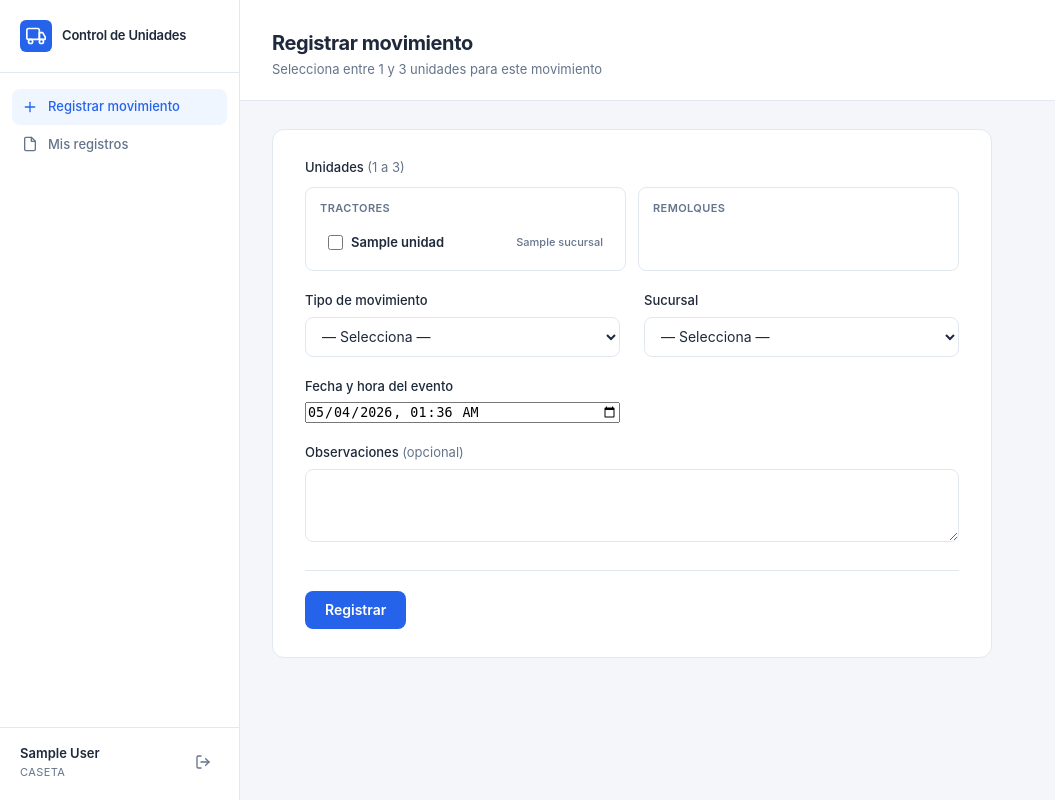
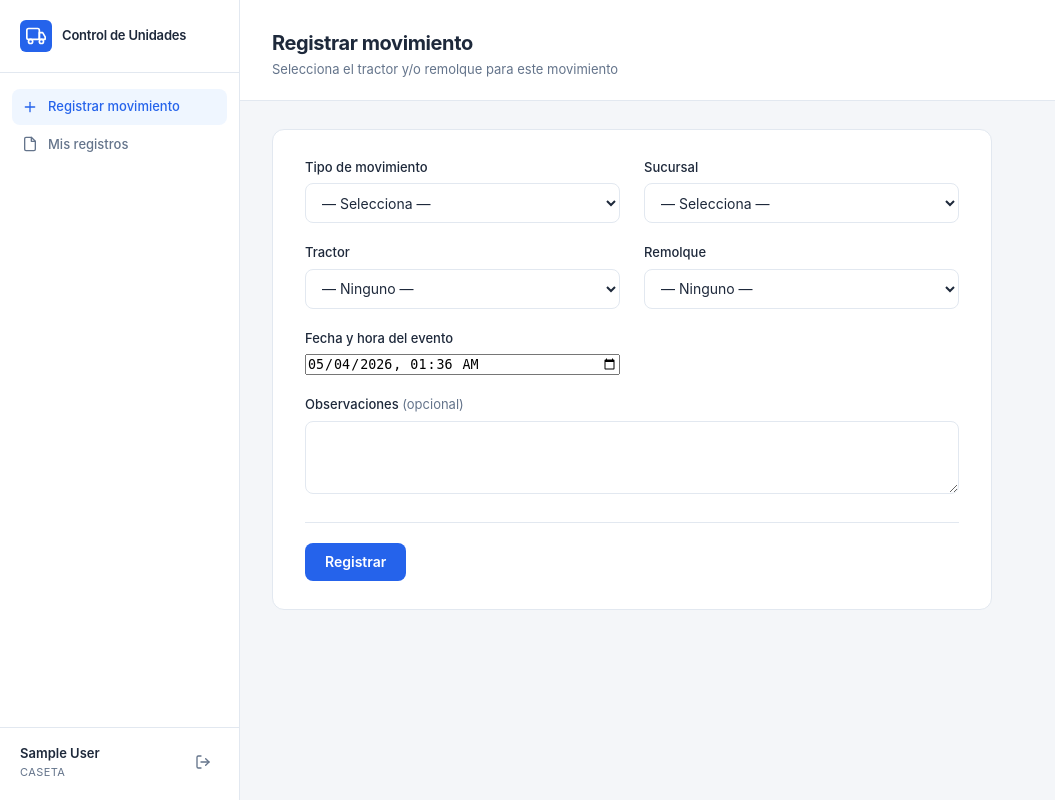
Before and after one commit to miguelmurillo17/control-unidades, a Django app: page /movimientos/registrar/ in a window 1280 px wide. Shown: the whole page, without its empty margins (0-1055 px from the left). Run offline with Django 5.2, Linux system fonts and the light colour scheme; a user stored in the database is signed in; tables that the repository leaves empty hold one stand-in row (values such as "Sample post").

Commit message:
Add movement registration feature with tractor and trailer selection; implement 'mis registros' view for user movements and update dashboard statistics

```diff
--- a/logistica/forms.py
+++ b/logistica/forms.py
@@ -13,10 +13,17 @@ TIPO_CHOICES_CASETA = [
 
 
 class MovimientoForm(forms.Form):
-    unidades = forms.ModelMultipleChoiceField(
-        queryset=Unidad.objects.filter(activo=True).order_by("tipo", "numero_economico"),
-        widget=forms.CheckboxSelectMultiple,
-        label="Unidades",
+    tractor = forms.ModelChoiceField(
+        queryset=Unidad.objects.filter(activo=True, tipo="TRACTOR").order_by("numero_economico"),
+        required=False,
+        empty_label="— Ninguno —",
+        label="Tractor",
+    )
+    remolque = forms.ModelChoiceField(
+        queryset=Unidad.objects.filter(activo=True, tipo="REMOLQUE").order_by("numero_economico"),
+        required=False,
+        empty_label="— Ninguno —",
+        label="Remolque",
     )
     tipo = forms.ChoiceField(choices=TIPO_CHOICES_CASETA, label="Tipo de movimiento")
     sucursal = forms.ModelChoiceField(
@@ -41,10 +48,12 @@ class MovimientoForm(forms.Form):
             now = timezone.localtime(timezone.now())
             self.fields["fecha_hora_evento"].initial = now.strftime("%Y-%m-%dT%H:%M")
 
-    def clean_unidades(self):
-        unidades = self.cleaned_data.get("unidades")
+    def clean(self):
+        cleaned = super().clean()
+        tractor  = cleaned.get("tractor")
+        remolque = cleaned.get("remolque")
+        unidades = [u for u in [tractor, remolque] if u]
         if not unidades:
-            raise forms.ValidationError("Selecciona al menos una unidad.")
-        if len(unidades) > 3:
-            raise forms.ValidationError("No puedes registrar más de 3 unidades por movimiento.")
-        return unidades
+            raise forms.ValidationError("Selecciona al menos un tractor o remolque.")
+        cleaned["unidades"] = unidades
+        return cleaned
--- a/logistica/models.py
+++ b/logistica/models.py
@@ -54,7 +54,7 @@ class Movimiento(models.Model):
 
 class UnidadMovimiento(models.Model):
     movimiento = models.ForeignKey(Movimiento, on_delete=models.CASCADE, related_name="unidad_movimientos")
-    unidad     = models.ForeignKey(Unidad,     on_delete=models.PROTECT,  related_name="unidad_movimientos")
+    unidad     = models.ForeignKey(Unidad,     on_delete=models.PROTECT,  related_name="movimientos")
 
     class Meta:
         unique_together = [("movimiento", "unidad")]
--- a/logistica/urls.py
+++ b/logistica/urls.py
@@ -10,6 +10,7 @@ from .views import (
     UnidadUpdateView,
     UnidadDeleteView,
     registrar_movimiento,
+    mis_registros,
 )
 
 sucursales_urls = ([
@@ -30,4 +31,5 @@ urlpatterns = [
     path("sucursales/", include(sucursales_urls)),
     path("unidades/", include(unidades_urls)),
     path("movimientos/registrar/", registrar_movimiento, name="registrar_movimiento"),
+    path("movimientos/mis-registros/", mis_registros, name="mis_registros"),
 ]
--- a/logistica/views.py
+++ b/logistica/views.py
@@ -5,7 +5,7 @@ from django.urls import reverse_lazy
 from django.views.generic import ListView, CreateView, UpdateView, DeleteView
 
 from .forms import MovimientoForm
-from .models import Sucursal, Unidad
+from .models import Movimiento, Sucursal, Unidad
 from .services import detectar_inconsistencias, crear_movimiento
 
 
@@ -93,6 +93,23 @@ class UnidadDeleteView(AdminRequiredMixin, DeleteView):
 
 
 @login_required
+def mis_registros(request):
+    if request.user.rol != "CASETA":
+        from django.core.exceptions import PermissionDenied
+        raise PermissionDenied
+
+    movimientos = (
+        Movimiento.objects
+        .filter(usuario=request.user)
+        .prefetch_related("unidad_movimientos__unidad", "sucursal")
+        .order_by("-fecha_hora_evento")
+    )
+    return render(request, "logistica/movimientos/mis_registros.html", {
+        "movimientos": movimientos,
+    })
+
+
+@login_required
 def registrar_movimiento(request):
     if request.user.rol != "CASETA":
         from django.core.exceptions import PermissionDenied
--- a/static/css/dashboard.css
+++ b/static/css/dashboard.css
@@ -173,8 +173,10 @@
     display: flex;
     flex-direction: column;
     align-items: center;
+    justify-content: space-between;
     gap: 6px;
     text-align: center;
+    min-height: 110px;
 }
 
 .stat-label {
--- a/static/css/table.css
+++ b/static/css/table.css
@@ -76,6 +76,11 @@
     color: var(--color-text-muted);
 }
 
+.badge-yellow {
+    background: #fef9c3;
+    color: #a16207;
+}
+
 /* ── Action links ── */
 .action-link {
     font-size: 13px;
--- a/templates/dashboard.html
+++ b/templates/dashboard.html
@@ -55,7 +55,7 @@
                 </div>
                 <div class="stat-card">
                     <span class="stat-label">Movimientos hoy</span>
-                    <span class="stat-value">—</span>
+                    <span class="stat-value">{{ movimientos_hoy }}</span>
                 </div>
                 <div class="stat-card">
                     <span class="stat-label">Inconsistencias pendientes</span>
--- a/templates/logistica/movimientos/form.html
+++ b/templates/logistica/movimientos/form.html
@@ -16,7 +16,7 @@
     <main class="main-content">
         <header class="page-header">
             <h1>Registrar movimiento</h1>
-            <p>Selecciona entre 1 y 3 unidades para este movimiento</p>
+            <p>Selecciona el tractor y/o remolque para este movimiento</p>
         </header>
 
         <section class="page-body">
@@ -54,9 +54,8 @@
                 </div>
                 <form method="post" class="advertencia-actions">
                     {% csrf_token %}
-                    {% for u in form.unidades.value %}
-                    <input type="hidden" name="unidades" value="{{ u }}">
-                    {% endfor %}
+                    <input type="hidden" name="tractor" value="{{ form.tractor.value|default:'' }}">
+                    <input type="hidden" name="remolque" value="{{ form.remolque.value|default:'' }}">
                     <input type="hidden" name="tipo" value="{{ form.tipo.value }}">
                     <input type="hidden" name="sucursal" value="{{ form.sucursal.value }}">
                     <input type="hidden" name="fecha_hora_evento" value="{{ form.fecha_hora_evento.value }}">
@@ -72,45 +71,6 @@
                     {% csrf_token %}
 
                     <div class="form-grid">
-
-                        <div class="field field-wide">
-                            <label>{{ form.unidades.label }} <span class="field-optional">(1 a 3)</span></label>
-                            <div class="unidades-grid">
-                                <div class="unidades-grupo">
-                                    <span class="unidades-grupo-label">Tractores</span>
-                                    {% for unidad in form.unidades.field.queryset %}
-                                    {% if unidad.tipo == "TRACTOR" %}
-                                    <label class="checkbox-unidad">
-                                        <input type="checkbox" name="unidades" value="{{ unidad.pk }}"
-                                               {% if unidad.pk|stringformat:"s" in form.unidades.value|default:"" %}checked{% endif %}>
-                                        <span class="unidad-numero">{{ unidad.numero_economico }}</span>
-                                        {% if unidad.sucursal_actual %}
-                                        <span class="unidad-ubicacion">{{ unidad.sucursal_actual.nombre }}</span>
-                                        {% endif %}
-                                    </label>
-                                    {% endif %}
-                                    {% endfor %}
-                                </div>
-                                <div class="unidades-grupo">
-                                    <span class="unidades-grupo-label">Remolques</span>
-                                    {% for unidad in form.unidades.field.queryset %}
-                                    {% if unidad.tipo == "REMOLQUE" %}
-                                    <label class="checkbox-unidad">
-                                        <input type="checkbox" name="unidades" value="{{ unidad.pk }}"
-                                               {% if unidad.pk|stringformat:"s" in form.unidades.value|default:"" %}checked{% endif %}>
-                                        <span class="unidad-numero">{{ unidad.numero_economico }}</span>
-                                        {% if unidad.sucursal_actual %}
-                                        <span class="unidad-ubicacion">{{ unidad.sucursal_actual.nombre }}</span>
-                                        {% endif %}
-                                    </label>
-                                    {% endif %}
-                                    {% endfor %}
-                                </div>
-                            </div>
-                            {% if form.unidades.errors %}
-                            <span class="field-error">{{ form.unidades.errors.0 }}</span>
-                            {% endif %}
-                        </div>
 
                         <div class="field">
                             <label for="{{ form.tipo.id_for_label }}">{{ form.tipo.label }}</label>
@@ -136,6 +96,36 @@
                                 {% endfor %}
                             </select>
                             {% if form.sucursal.errors %}<span class="field-error">{{ form.sucursal.errors.0 }}</span>{% endif %}
+                        </div>
+
+                        <div class="field">
+                            <label for="{{ form.tractor.id_for_label }}">{{ form.tractor.label }}</label>
+                            <select id="{{ form.tractor.id_for_label }}" name="{{ form.tractor.html_name }}"
+                                    class="{% if form.tractor.errors %}input-error{% endif %}">
+                                <option value="">— Ninguno —</option>
+                                {% for unidad in form.tractor.field.queryset %}
+                                <option value="{{ unidad.pk }}"
+                                    {% if form.tractor.value|stringformat:"s" == unidad.pk|stringformat:"s" %}selected{% endif %}>
+                                    {{ unidad.numero_economico }}{% if unidad.sucursal_actual %} — {{ unidad.sucursal_actual.nombre }}{% endif %}
+                                </option>
+                                {% endfor %}
+                            </select>
+                            {% if form.tractor.errors %}<span class="field-error">{{ form.tractor.errors.0 }}</span>{% endif %}
+                        </div>
+
+                        <div class="field">
+                            <label for="{{ form.remolque.id_for_label }}">{{ form.remolque.label }}</label>
+                            <select id="{{ form.remolque.id_for_label }}" name="{{ form.remolque.html_name }}"
+                                    class="{% if form.remolque.errors %}input-error{% endif %}">
+                                <option value="">— Ninguno —</option>
+                                {% for unidad in form.remolque.field.queryset %}
+                                <option value="{{ unidad.pk }}"
+                                    {% if form.remolque.value|stringformat:"s" == unidad.pk|stringformat:"s" %}selected{% endif %}>
+                                    {{ unidad.numero_economico }}{% if unidad.sucursal_actual %} — {{ unidad.sucursal_actual.nombre }}{% endif %}
+                                </option>
+                                {% endfor %}
+                            </select>
+                            {% if form.remolque.errors %}<span class="field-error">{{ form.remolque.errors.0 }}</span>{% endif %}
                         </div>
 
                         <div class="field">
--- a/templates/partials/sidebar.html
+++ b/templates/partials/sidebar.html
@@ -22,7 +22,7 @@
             </svg>
             Registrar movimiento
         </a>
-        <a href="#" class="nav-item {% if active_nav == 'mis_registros' %}active{% endif %}">
+        <a href="{% url 'mis_registros' %}" class="nav-item {% if active_nav == 'mis_registros' %}active{% endif %}">
             <svg xmlns="http://www.w3.org/2000/svg" width="16" height="16" viewBox="0 0 24 24"
                  fill="none" stroke="currentColor" stroke-width="2" stroke-linecap="round" stroke-linejoin="round">
                 <path d="M14 2H6a2 2 0 0 0-2 2v16a2 2 0 0 0 2 2h12a2 2 0 0 0 2-2V8z"/>
```
Also changed, not shown: core/usuarios/views.py (+7 -1 lines), templates/logistica/movimientos/mis_registros.html (added, +74 -0 lines).
